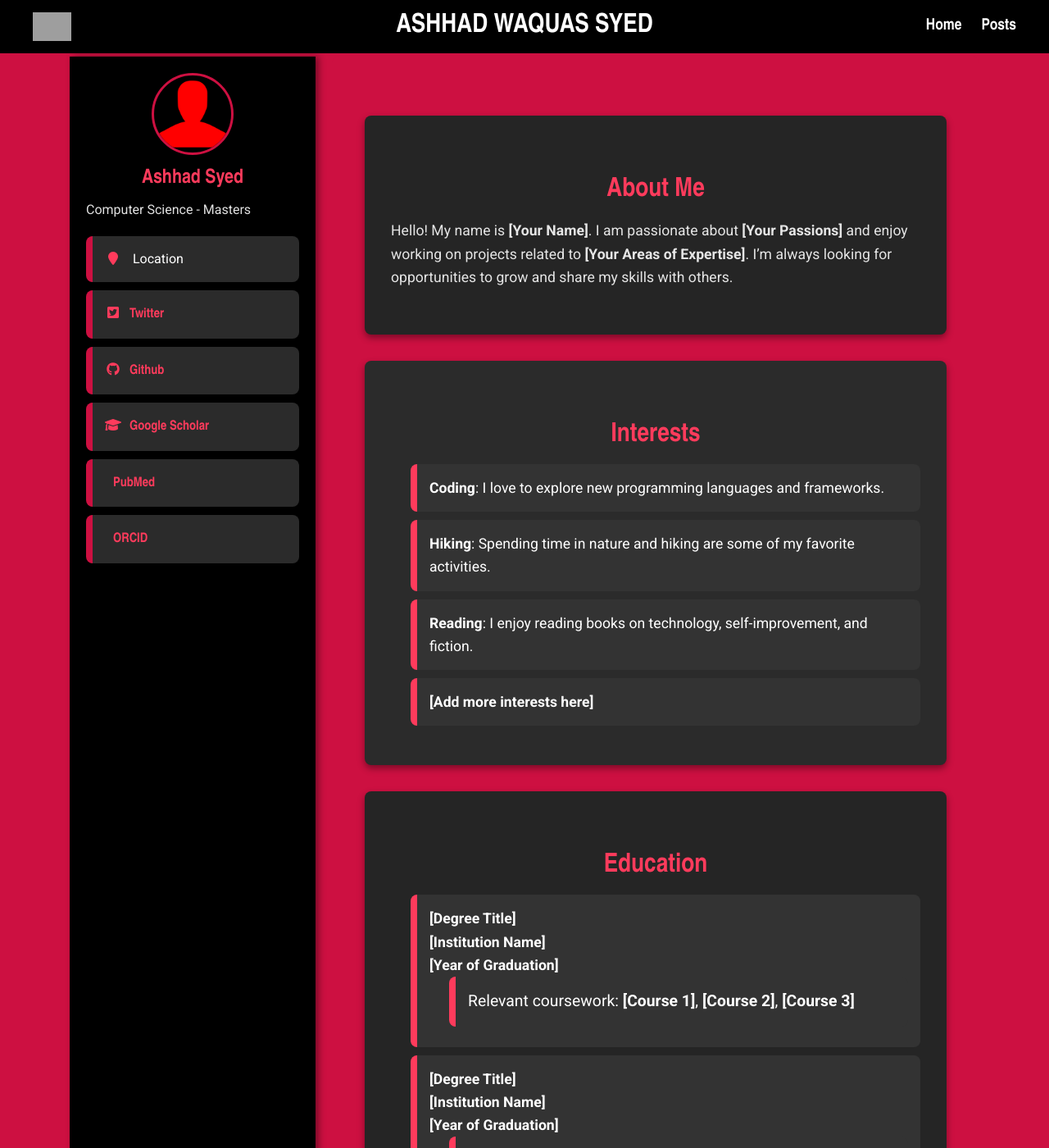
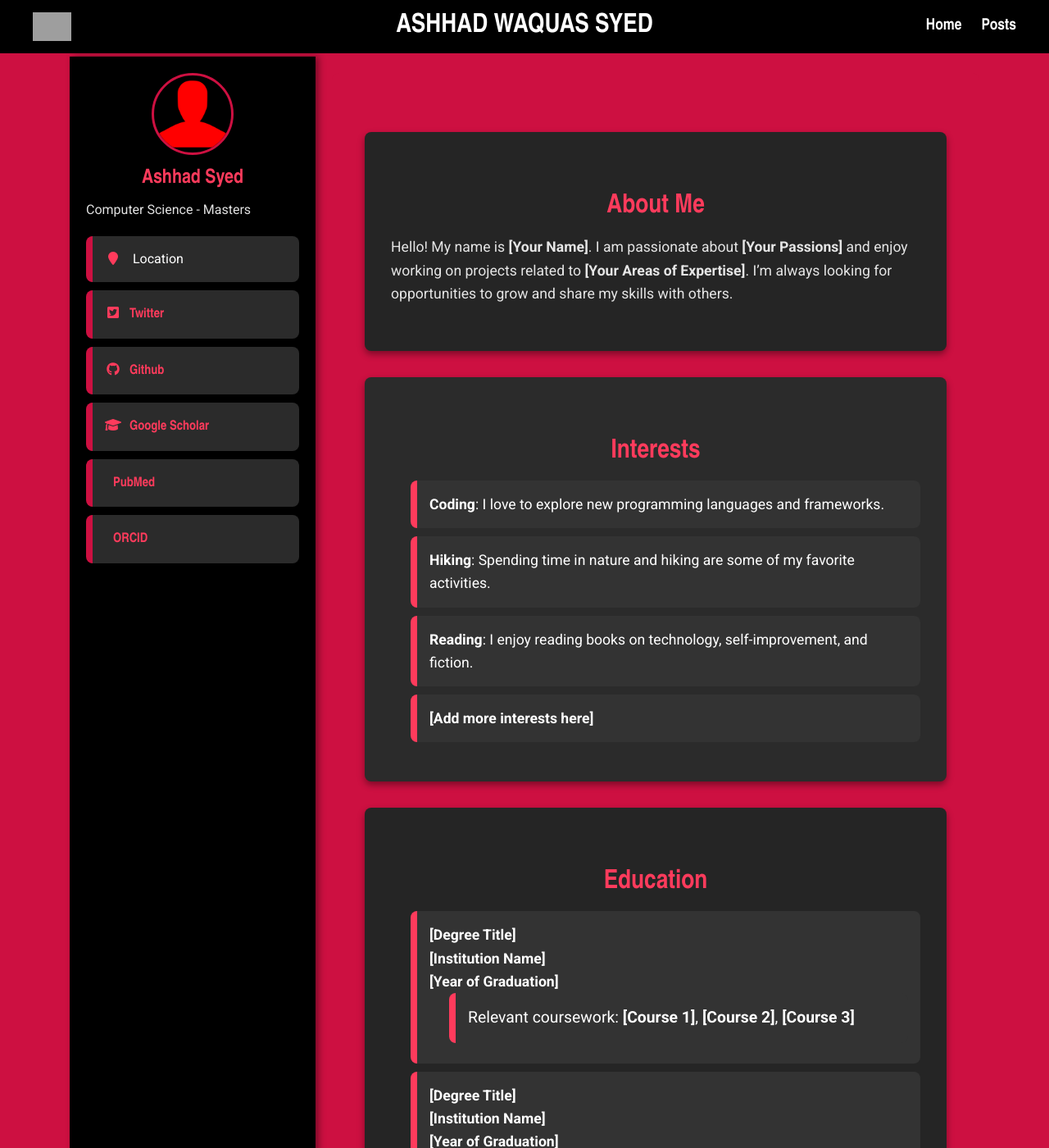
Before and after one commit to waquas9248/waquas9248.github.io, a Jekyll site: the page built from index.markdown, in a window 1280 px wide and 1400 px high. Shown: the whole window at 82% size. Built offline with Jekyll 4.4.1, drawn with Linux system fonts in a browser that asks for light colours; nearby versions of some CDN libraries; grey boxes are pictures that could not be loaded.

Commit message:
new style

```diff
--- a/assets/css/style.css
+++ b/assets/css/style.css
@@ -80,9 +80,10 @@
   padding: 20px;
   width: 300px; /* Fixed width */
   position: sticky;
-top: 0; /* Makes the sidebar sticky */
-height: 100vh; /* Full viewport height */
-overflow-y: auto; /* Enable scrolling if content overflows */
+  top: 20px; /* Adds space from the top to separate from the header */
+  margin-bottom: 20px; /* Adds space at the bottom before the footer */
+  height: calc(100vh - 40px); /* Adjust height to fit within the viewport, accounting for the top and bottom margin */
+  overflow-y: hidden; /* Remove scrolling, fit to content */
   box-shadow: 4px 0 8px rgba(0, 0, 0, 0.4); /* Subtle shadow for depth */
   flex-shrink: 0; /* Prevents the sidebar from shrinking */
 }
@@ -92,6 +93,7 @@
   padding: 40px;
   background-color: #CD1041; /* Spirit Red headings */
   border-radius: 8px;
+  margin-top: 20px;
   margin-left: 20px; /* Space between sidebar and main content */
   font-family: 'Roboto', sans-serif; /* Body font */
   max-width: calc(100% - 320px); /* Account for sidebar width and margin */
```
Lines whose indentation alone changed are shown as unchanged.
